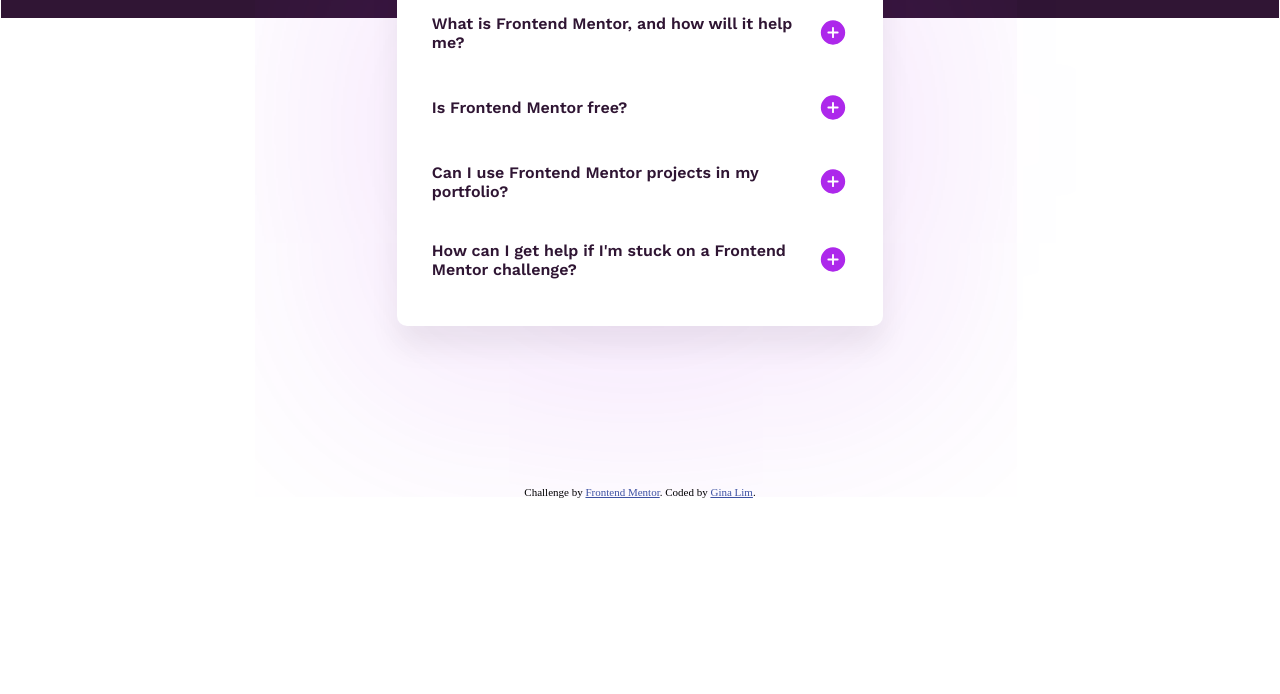
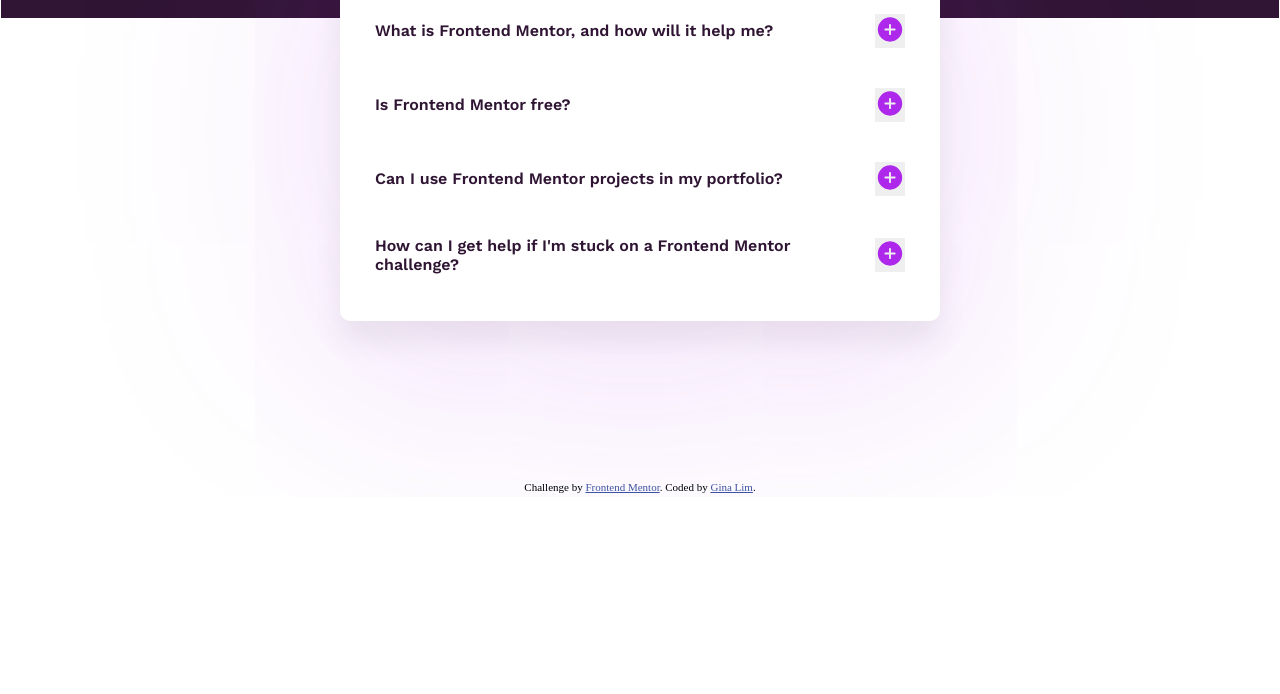
Before and after one commit to Zoooriiel/faq-accordion-FEM, a plain HTML site: page index.html in a window 1280 px wide. Shown: the part 266-960 px from the top of the page. Drawn offline with nearby package versions, Linux system fonts and the light colour scheme.

Commit message:
added keyboard navigations

```diff
--- a/index.html
+++ b/index.html
@@ -16,9 +16,9 @@
     <div id="title"><img id="icon_star" src="assets/images/icon-star.svg" alt="icon-star"><div id="title_text">FAQs</div></div>
 
     <div id="accordion-1" class="accordion">
-   <div id="accordion-1-title" class="accordion-header">
+   <div tabindex="0" id="accordion-1-title" class="accordion-header">
     <div class="accordion-titletext">What is Frontend Mentor, and how will it help me?</div>
-    <img src="assets/images/icon-plus.svg" class="icon-plus">
+    <button><img src="assets/images/icon-plus.svg" class="icon-plus"></button>
    </div>
   <div id="accordion-1-content" class="hide-content">
     Frontend Mentor offers realistic coding challenges to help developers improve their
@@ -28,9 +28,9 @@
   </div>
 
   <div id="accordion-2">
-    <div id="accordion-2-title" class="accordion-header">
+    <div tabindex="0" id="accordion-2-title" class="accordion-header">
       <div class="accordion-titletext">Is Frontend Mentor free?</div>
-      <img src="assets/images/icon-plus.svg" class="icon-plus">
+      <button><img src="assets/images/icon-plus.svg" class="icon-plus"></button>
     </div>
     <div id="accordion-2-content" class="hide-content">
     Yes, Frontend Mentor offers both free and premium coding challenges, with the free
@@ -40,9 +40,9 @@
 </div>
 
   <div id="accordion-3">
-    <div id="accordion-4-title" class="accordion-header">
+    <div tabindex="0" id="accordion-4-title" class="accordion-header">
       <div class="accordion-titletext">Can I use Frontend Mentor projects in my portfolio?</div>
-    <img src="assets/images/icon-plus.svg" class="icon-plus">
+    <button><img src="assets/images/icon-plus.svg" class="icon-plus"></button>
   </div>
   <div id="accordion-3-content" class="hide-content">
     Yes, you can use projects completed on Frontend Mentor in your portfolio. It's an excellent
@@ -52,9 +52,9 @@
 </div>
 
   <div id="accordion-4">
-    <div id="accordion-4-title" class="accordion-header">
+    <div tabindex="0" id="accordion-4-title" class="accordion-header">
       <div class="accordion-titletext">How can I get help if I'm stuck on a Frontend Mentor challenge?</div>
-       <img src="assets/images/icon-plus.svg" class="icon-plus">
+       <button><img src="assets/images/icon-plus.svg" class="icon-plus"></button>
   </div>
     <div id="accordion-4-content" class="hide-content">
     The best place to get help is inside Frontend Mentor's Discord community. There's a help
--- a/stylesheet.css
+++ b/stylesheet.css
@@ -59,9 +59,11 @@
 
 /* white container */
 #white-container{
-    width: 38vw;
+
     height: auto;
-    min-width: 30vw;
+    width: 100%;
+    min-width: 270px; /* Set the minimum width to a fixed value */
+    max-width: 600px;
     margin: 20vh auto;
     background-color: hsl(0, 0%, 100%);
     border-radius: 10px;
@@ -84,6 +86,11 @@
     color: hsl(292, 42%, 14%);
     display: flex;
     align-items: center;
+}
+
+/* button settings */
+button{
+    border: none;
 }
 
 /* accordion header and title text*/
```
